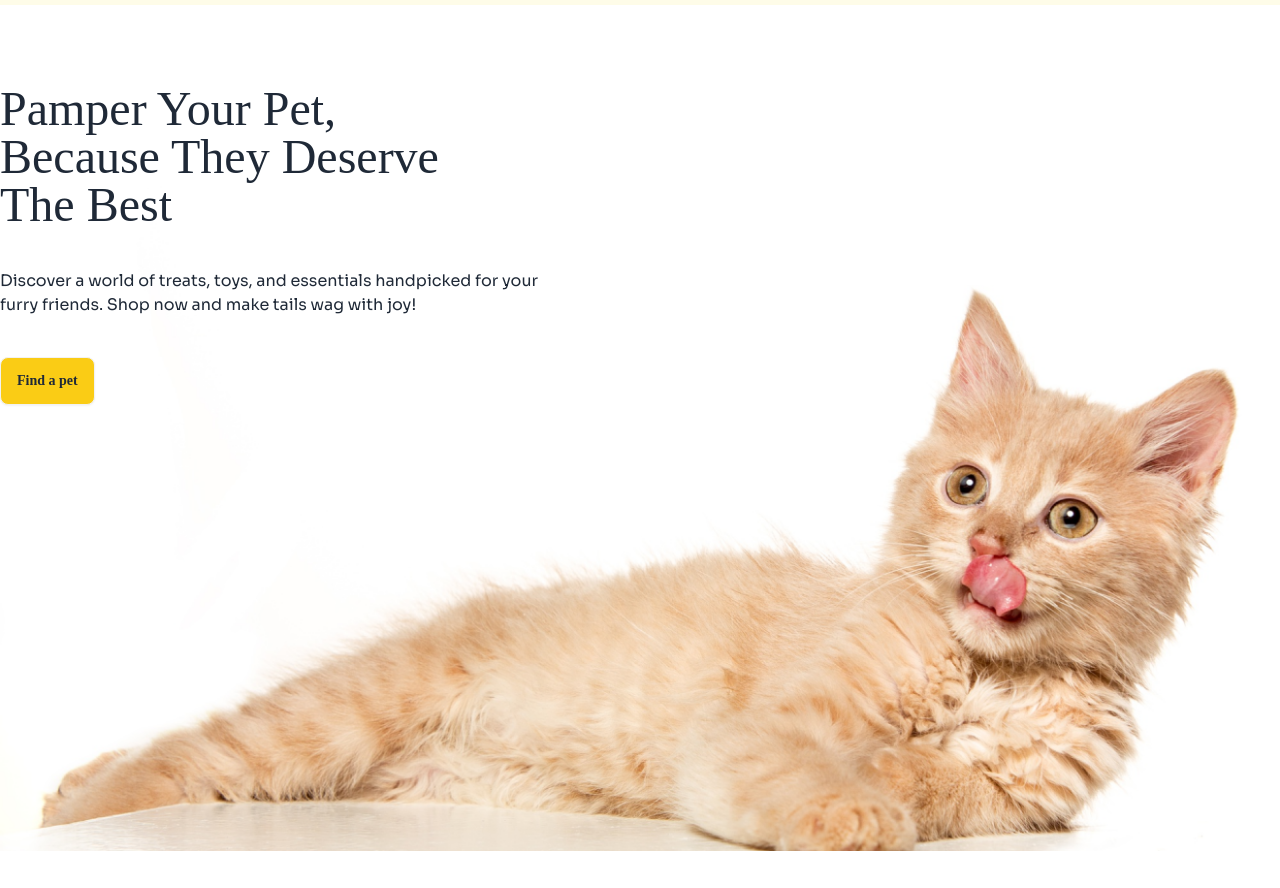
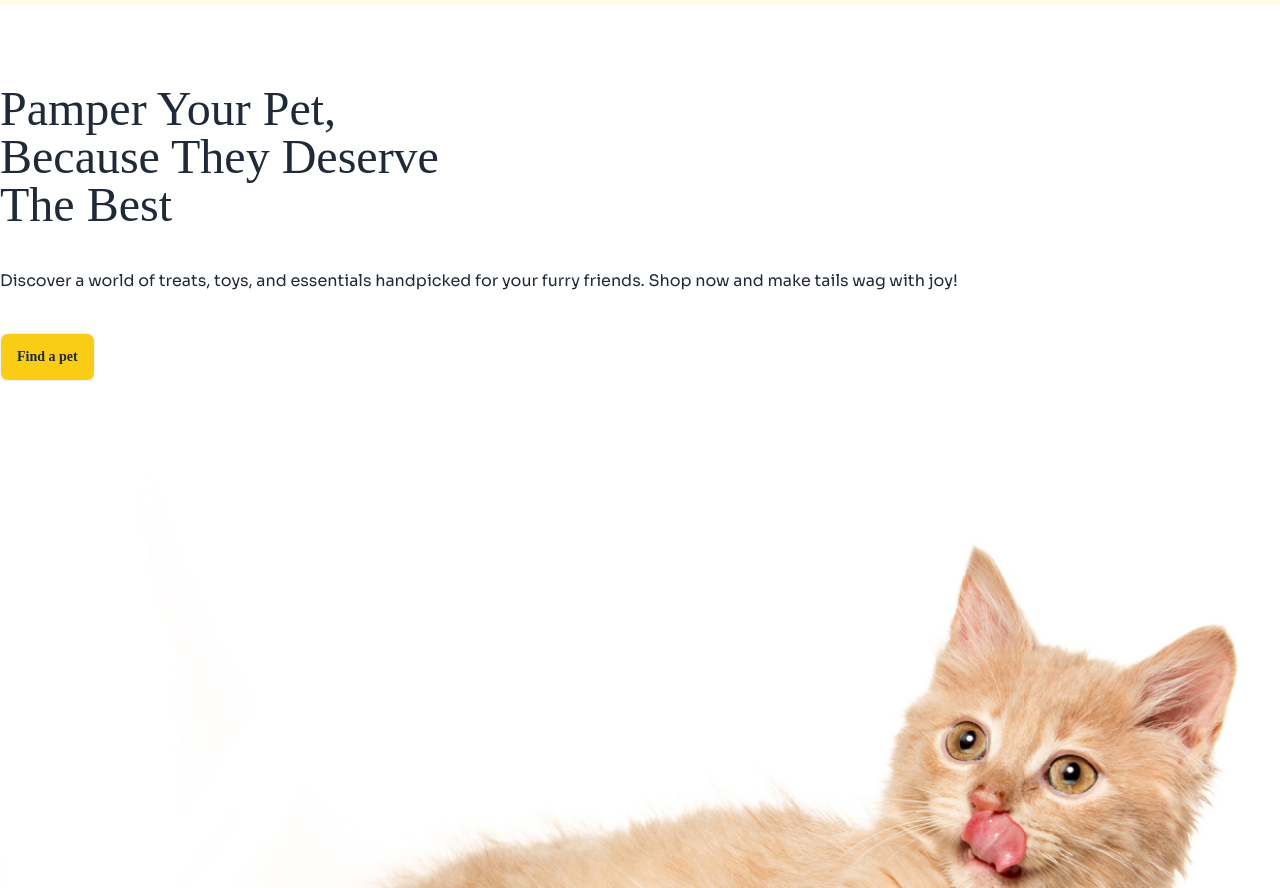
Before and after one commit to MonirMohammed1995/b11-a3-c1, a plain HTML site: page index.html in a window 1280 px wide. Shown: the part 63-951 px from the top of the page. Drawn offline with nearby package versions, Linux system fonts and the light colour scheme; a web font is replaced by a local one.

Commit message:
Banner Section prblem solved

```diff
--- a/index.html
+++ b/index.html
@@ -92,7 +92,8 @@
       </nav>
       <!-- Banner -->
         <div class="mt-20 md:flex-col sm:flex-col adlam-display">
-          <div class="absolute z-50 max-w-xl ">
+          <!-- text content -->
+          <div class="">
             <h2 class="mb-10 text-5xl">
               Pamper Your Pet,<br />Because They Deserve<br />The Best
             </h2>
@@ -102,7 +103,8 @@
             </p>
             <button class="bg-yellow-400 btn">Find a pet</button>
           </div>
-          <div class="relative top-10">
+          <!-- images section -->
+          <div class="">
             <img src="/assets/cat-big.png" alt="" class="w-full " />
           </div>
         </div>
```
